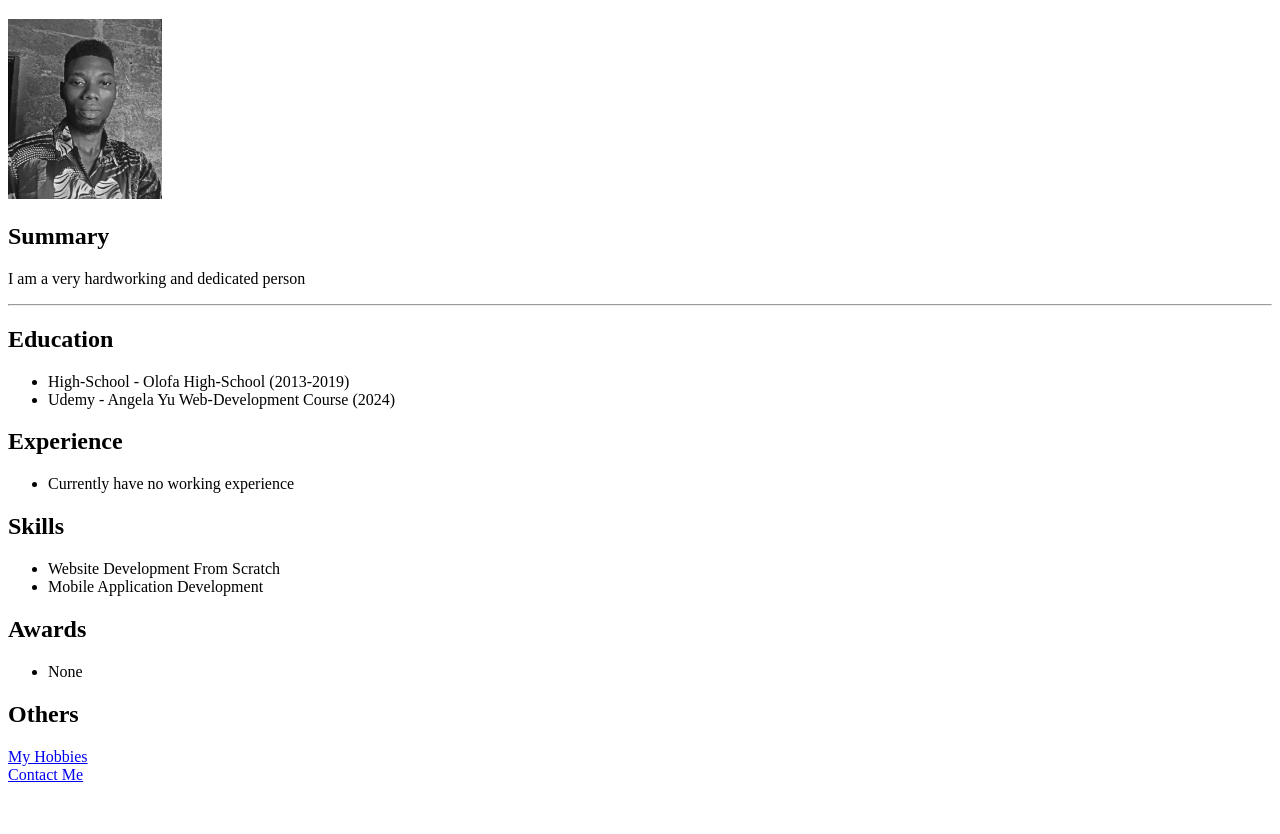
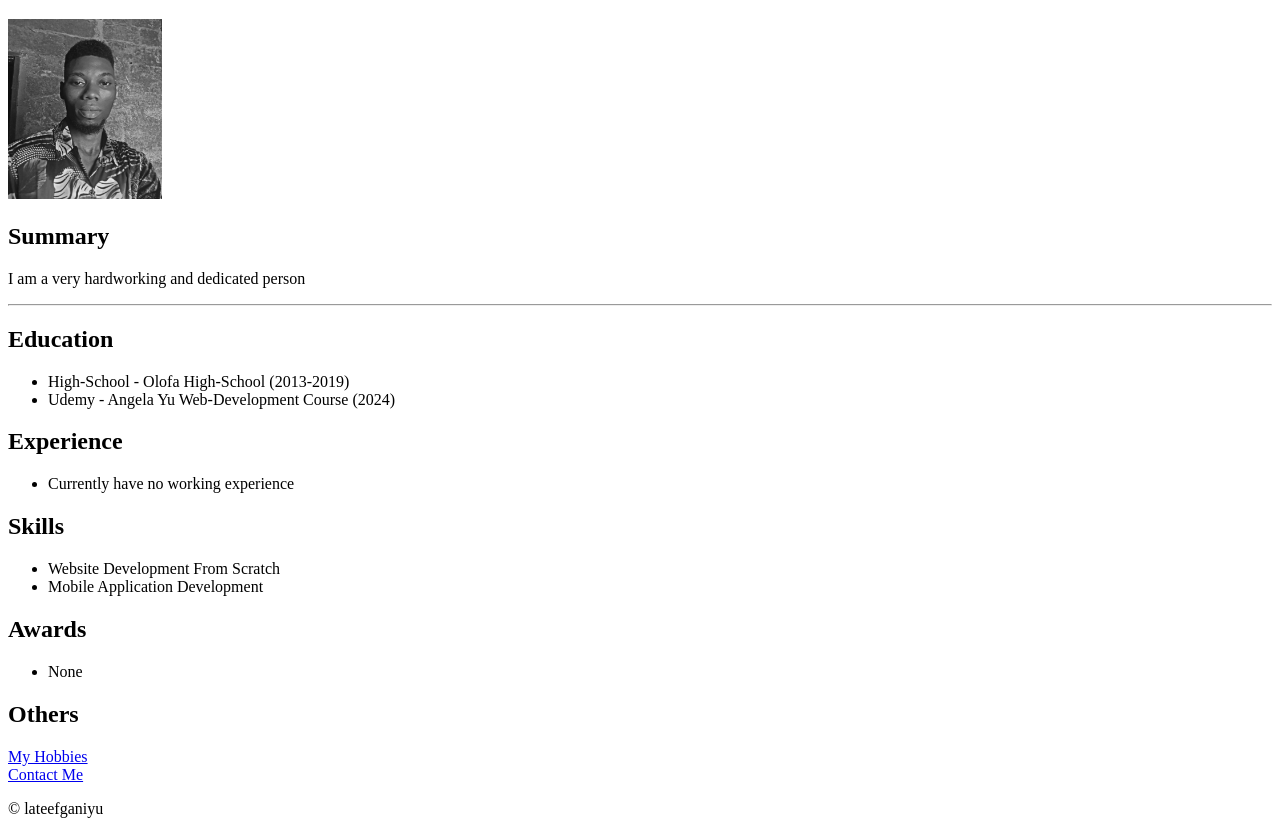
Before and after one commit to Lho-Sheyi/Resume, a plain HTML site: page index.html in a window 1280 px wide. Shown: the part 61-895 px from the top of the page. Before the commit the page ends 853 px from the top, so only its background shows below. Drawn offline with Linux system fonts and the light colour scheme.

Commit message:
Update index.html

```diff
--- a/index.html
+++ b/index.html
@@ -31,5 +31,8 @@
     <h2>Others</h2>
     <a href="./assets/Hobbies.html">My Hobbies</a><br />
     <a href="./assets/contact.html">Contact Me</a>
+    <footer>
+        <p>&copy; lateefganiyu</p>
+    </footer>
 </body>
 </html>
```
